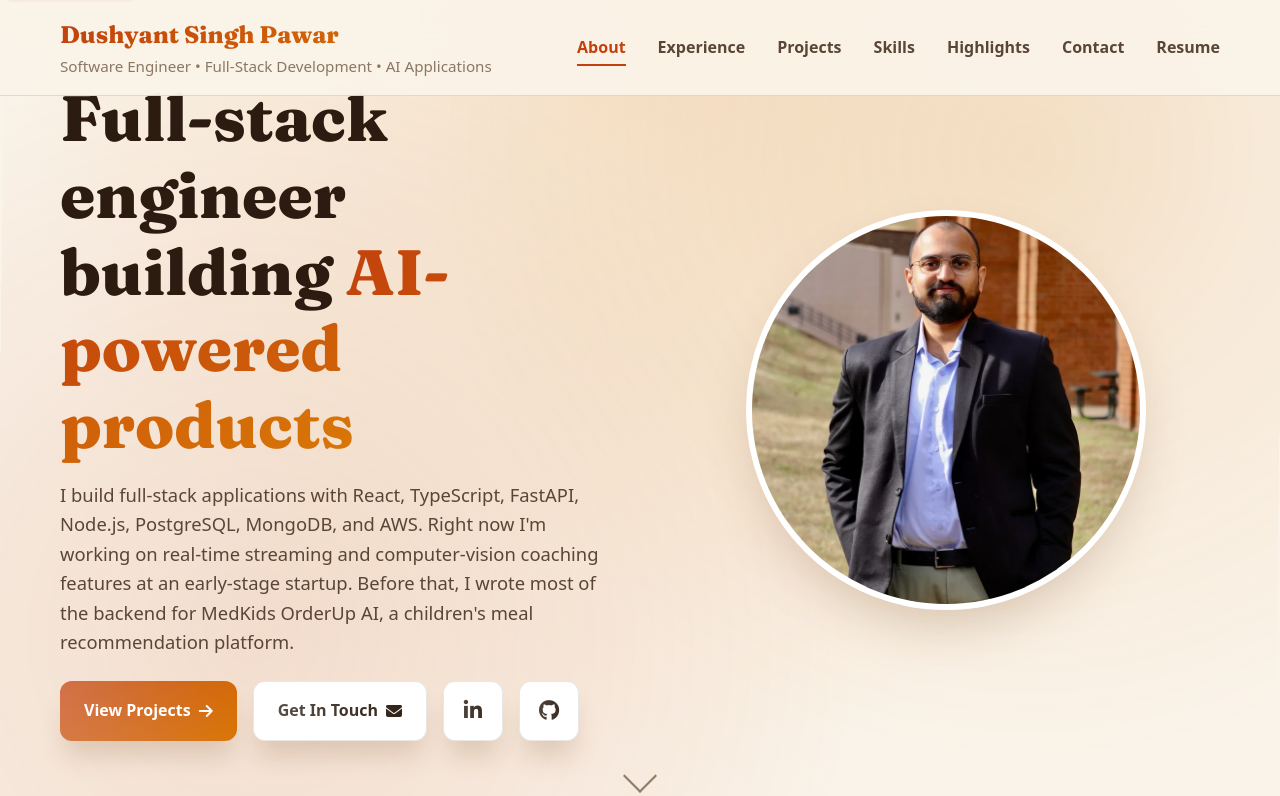
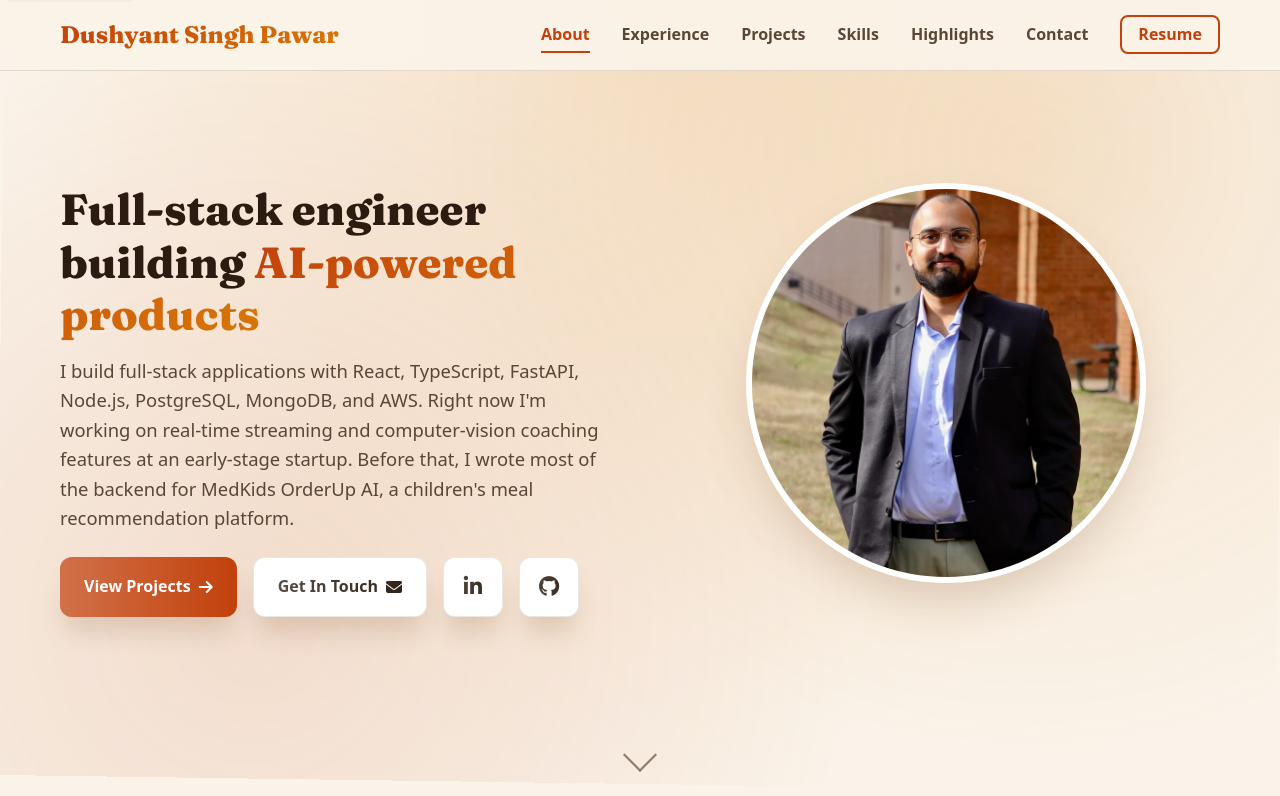
Before and after one commit to dushyantsinghpawar/Portfolio, a plain HTML site: page index.html in a window 1280 px wide. Shown: the top 796 px of the page. Drawn offline with Linux system fonts and the light colour scheme.

Commit message:
Tighten hero and nav: smaller headline, resume button, flat primary buttons
Shrinks the hero headline by about a third and top-aligns the photo with
it, removes the redundant nav tagline, styles the Resume nav link as an
outlined orange button, and makes primary buttons solid orange instead of
a gradient.

Co-Authored-By: Claude Opus 5.5 <noreply@anthropic.com>

```diff
--- a/index.html
+++ b/index.html
@@ -70,7 +70,6 @@
     <div class="container header-inner">
       <div class="branding">
         <h1 class="site-title">Dushyant Singh Pawar</h1>
-        <p class="tagline">Software Engineer • Full-Stack Development • AI Applications</p>
       </div>
 
       <button class="mobile-nav-toggle" aria-controls="primary-navigation" aria-expanded="false" aria-label="Toggle navigation">
@@ -85,7 +84,7 @@
           <li><a href="#skills">Skills</a></li>
           <li><a href="#resume">Highlights</a></li>
           <li><a href="#contact">Contact</a></li>
-          <li><a href="Dushyant_Pawar_Resume_Backend.pdf" target="_blank" rel="noopener">Resume</a></li>
+          <li><a href="Dushyant_Pawar_Resume_Backend.pdf" class="nav-resume" target="_blank" rel="noopener">Resume</a></li>
         </ul>
       </nav>
     </div>
--- a/styles.css
+++ b/styles.css
@@ -45,14 +45,16 @@ img{display:block;max-width:100%;height:auto}
 .site-header{position:fixed;inset:auto 0  auto 0;top:0;background:rgba(250,243,233,.92);backdrop-filter:blur(20px);border-bottom:1px solid var(--border);z-index:1000;transition:transform .3s}
 .header-inner{display:flex;align-items:center;justify-content:space-between;padding:1rem 20px;gap:1rem}
 .site-title{font-size:1.5rem;font-weight:800;background:linear-gradient(135deg,var(--primary),var(--secondary));-webkit-background-clip:text;background-clip:text;-webkit-text-fill-color:transparent}
-.tagline{color:var(--text-3);font-size:.95rem}
-.primary-nav ul{display:flex;list-style:none;gap:2rem}
+.primary-nav ul{display:flex;align-items:center;list-style:none;gap:2rem}
 .primary-nav a{color:var(--text-2);font-weight:600;position:relative;padding:.5rem 0;transition:color .2s}
 .primary-nav a::after{content:"";position:absolute;left:0;bottom:0;width:0;height:2px;background:var(--primary);transition:width .3s}
 .primary-nav a:hover{color:var(--primary)}
 .primary-nav a:hover::after{width:100%}
 .primary-nav a.active{color:var(--primary)}
 .primary-nav a.active::after{width:100%}
+.primary-nav a.nav-resume{color:var(--primary);border:2px solid var(--primary);border-radius:8px;padding:.4rem 1rem;transition:background .2s,color .2s}
+.primary-nav a.nav-resume::after{display:none}
+.primary-nav a.nav-resume:hover{background:var(--primary);color:#fff}
 .mobile-nav-toggle{display:none;background:none;border:none;color:var(--text);font-size:1.5rem;cursor:pointer;padding:.5rem}
 .hamburger{display:block;width:26px;height:3px;background:var(--text);position:relative}
 .hamburger::before,.hamburger::after{content:"";position:absolute;width:26px;height:3px;background:var(--text);left:0}
@@ -65,16 +67,16 @@ img{display:block;max-width:100%;height:auto}
   radial-gradient(circle at 80% 20%, rgba(217,119,6,.12) 0%, transparent 50%);
 animation:float 20s ease-in-out infinite}
 @keyframes float{0%,100%{transform:translateY(0) rotate(0)}50%{transform:translateY(-20px) rotate(1deg)}}
-.hero-inner{display:grid;grid-template-columns:1fr 1fr;gap:4rem;align-items:center;position:relative;z-index:1}
-.hero-title{font-size:clamp(2.5rem,5vw,4rem);font-weight:800;line-height:1.2;margin-bottom:1rem}
+.hero-inner{display:grid;grid-template-columns:1fr 1fr;gap:4rem;align-items:start;position:relative;z-index:1}
+.hero-title{font-size:clamp(1.9rem,3.4vw,2.75rem);font-weight:800;line-height:1.2;margin-bottom:1rem}
 .highlight-text{background:linear-gradient(135deg,var(--primary),var(--secondary));-webkit-background-clip:text;background-clip:text;-webkit-text-fill-color:transparent}
 .typing-text{font-size:1.15rem;color:var(--text-2);max-width:820px;margin-top:.5rem}
 .hero-buttons{display:flex;gap:1rem;flex-wrap:wrap;margin-top:1.5rem}
 .btn{display:inline-flex;align-items:center;gap:.5rem;padding:1rem 1.5rem;border:none;border-radius:12px;font-weight:700;cursor:pointer;position:relative;overflow:hidden;transition:transform .2s, box-shadow .2s}
 .btn::before{content:"";position:absolute;inset:0;left:-100%;background:linear-gradient(90deg,transparent,rgba(255,255,255,.25),transparent);transition:left .5s}
 .btn:hover::before{left:100%}
-.btn-primary{background:linear-gradient(135deg,var(--primary),var(--secondary));color:#fff;box-shadow:var(--shadow)}
-.btn-primary:hover{transform:translateY(-2px);box-shadow:var(--shadow-lg)}
+.btn-primary{background:var(--primary);color:#fff;box-shadow:var(--shadow)}
+.btn-primary:hover{transform:translateY(-2px);box-shadow:var(--shadow-lg);background:var(--primary-dark)}
 .btn-secondary{background:var(--surface);color:var(--text);border:1px solid var(--glass-border);box-shadow:var(--shadow)}
 .btn-secondary:hover{transform:translateY(-2px);box-shadow:var(--shadow-lg)}
 .btn-icon{width:60px;height:60px;padding:0;justify-content:center;background:var(--surface);color:var(--text);border:1px solid var(--glass-border);box-shadow:var(--shadow);font-size:1.3rem}
@@ -331,6 +333,7 @@ animation:float 20s ease-in-out infinite}
   .primary-nav li{border-bottom:1px solid var(--border)}
   .primary-nav li:last-child{border-bottom:none}
   .primary-nav a{display:block;padding:1rem}
+  .primary-nav a.nav-resume{margin:.75rem 1rem;padding:.75rem 1rem;text-align:center}
   .timeline-icon{width:52px;height:52px}
   .timeline-icon.has-logo{padding:7px}
   .timeline::before{left:26px}
```
